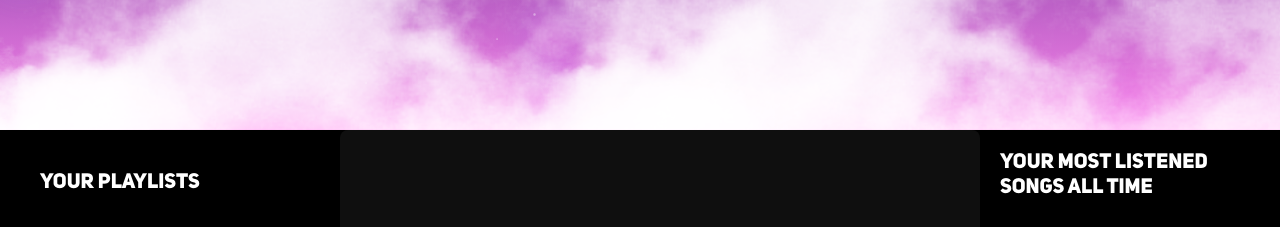
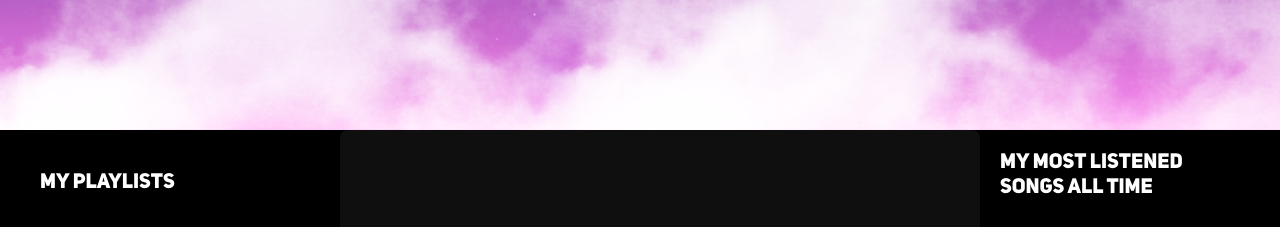
Before and after one commit to albertgabrielabdon/albert-contain, a plain HTML site: page index.html in a window 1280 px wide. Shown: the part 1360-1587 px from the top of the page. Drawn offline with Linux system fonts and the light colour scheme; a script that the page names is missing; files whose address does not match are found by name.

Commit message:
Update index.html

```diff
--- a/index.html
+++ b/index.html
@@ -16,7 +16,7 @@
 
     <nav>
         <div class="logo">
-            <img src="images/road.jpg" alt="Your Name" />
+            <img src="images/road.jpg" alt="logo (ill get one soon fr)" />
             <h1>Dabble Webs</h1>
         </div>
         <ul>
@@ -57,7 +57,7 @@
 
     <div class="section-personal" id="song">
         <div class="left-cont-plist">
-            <h2>Your Playlists</h2>
+            <h2>My Playlists</h2>
             <div class="list-of-plist">
                 <div class="my-plist">
                     <div style="left: 0; width: 100%; height: 352px; position: relative;"><iframe src="https://open.spotify.com/embed/playlist/5qZWs9x8ywmVaKE7TnufZZ?utm_source=oembed" style="top: 0; left: 0; width: 100%; height: 100%; position: absolute; border: 0;" allowfullscreen allow="clipboard-write; encrypted-media; fullscreen; picture-in-picture;"></iframe></div>
@@ -234,7 +234,7 @@
             </ul>
         </div>
         <div class="right-cont-plist">
-            <h2>Your Most Listened Songs All Time</h2>
+            <h2>My Most Listened Songs All Time</h2>
             <br>
             <div class="friends-list">
                 <div class="friend">
```
